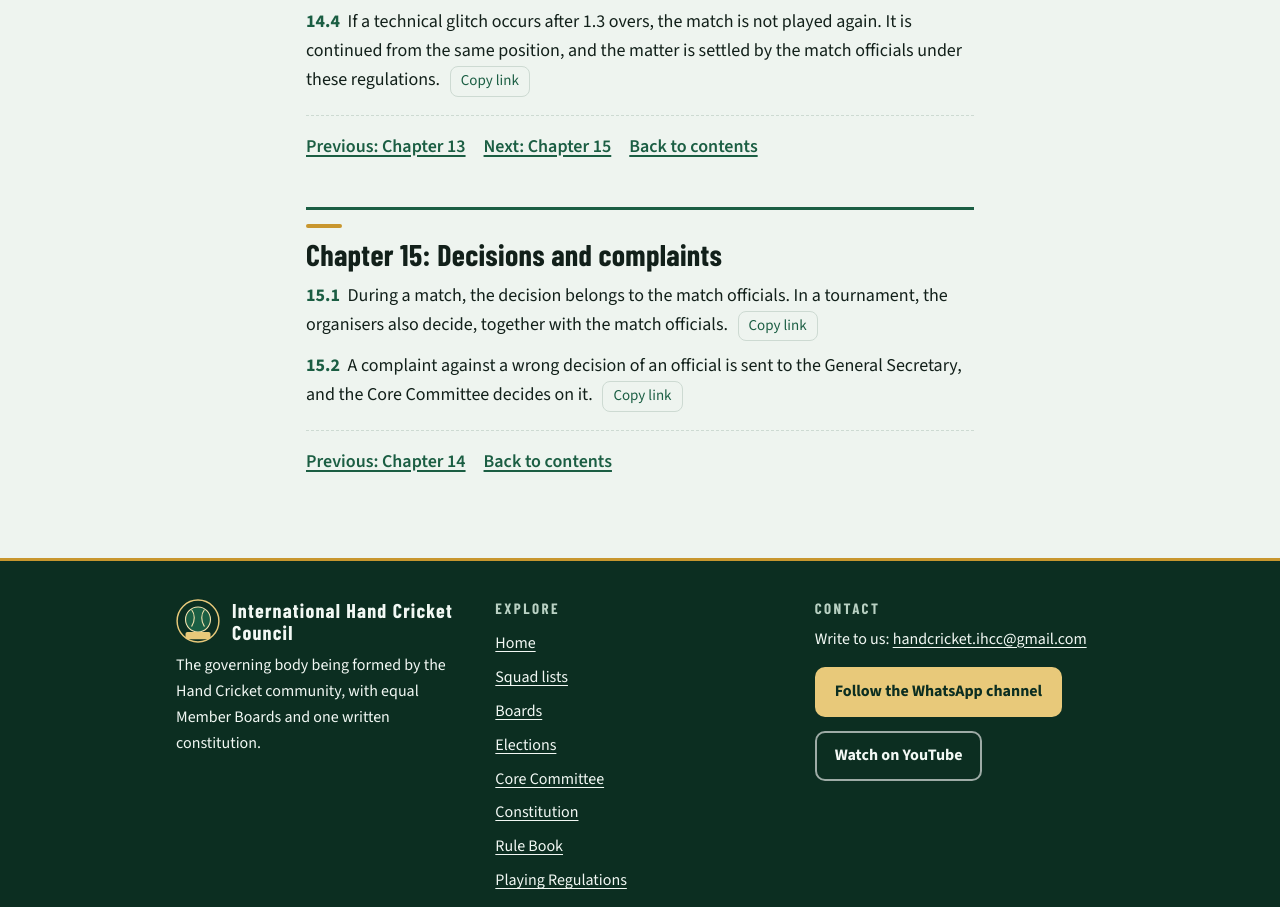
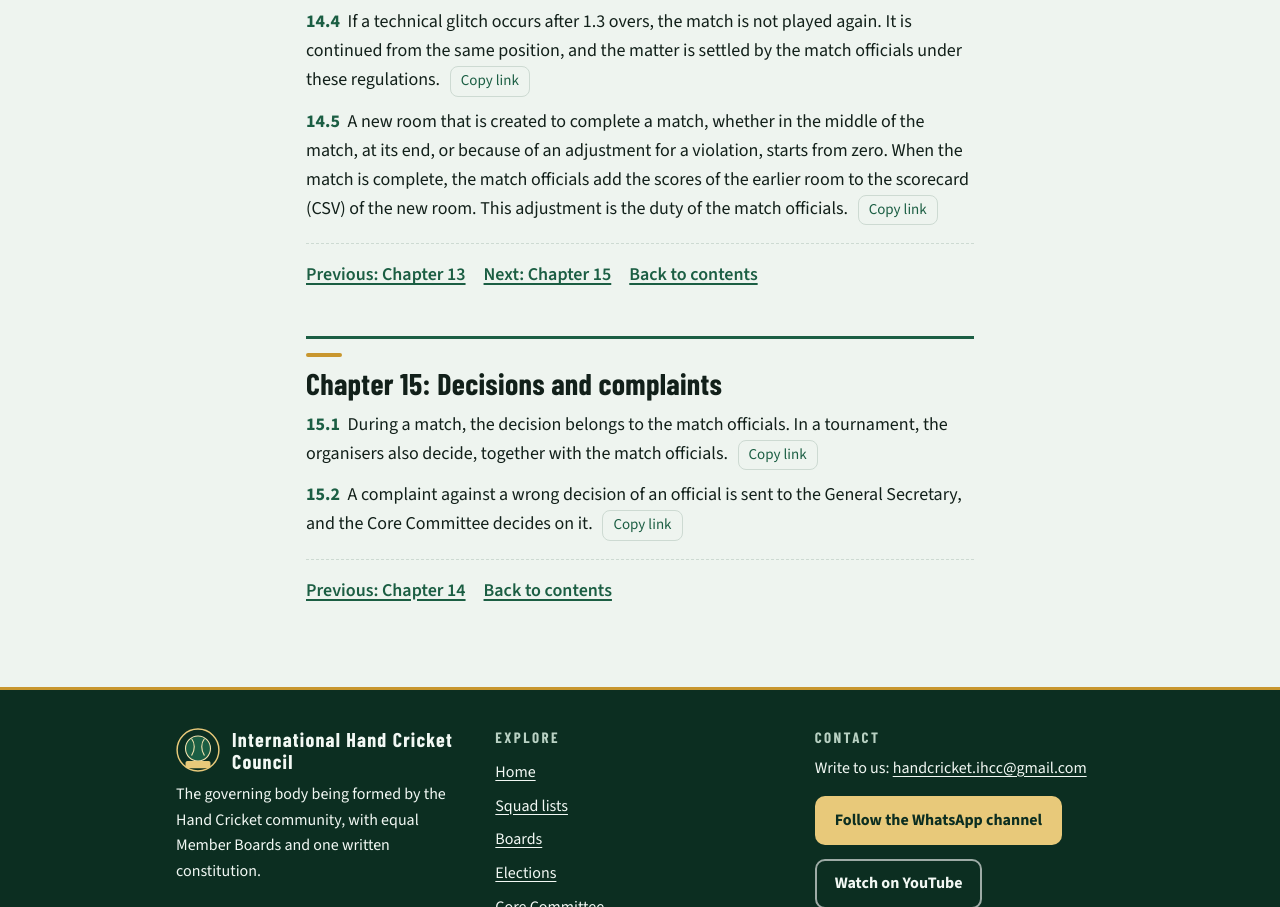
Before and after one commit to HandCricket-IHCC/handcricket-ihcc.github.io, a plain HTML site: page playing-regulations.html in a window 1280 px wide. Shown: the part 9735-10642 px from the top of the page. Drawn offline with Linux system fonts and the light colour scheme; no server answers.

Commit message:
Playing Regulations 14.5: new room scores
Co-Authored-By: Claude Sonnet 5.5 <noreply@anthropic.com>
Claude-Session: https://claude.ai/code/session_01Gvid68PdRX6aPmN6Hz4g22

```diff
--- a/playing-regulations.html
+++ b/playing-regulations.html
@@ -194,6 +194,7 @@
 <p class="cl" id="r-14-2"><span class="num">14.2</span> If a team is eliminated or disqualified, for any reason, the results of its earlier matches do not change. The teams that were to play it in the later matches get two points each.</p>
 <p class="cl" id="r-14-3"><span class="num">14.3</span> If a technical glitch occurs before 1.3 overs of the match have been played (one over and three balls), for example the room is not shown to all players, or all players are put out, and both officials approve it, a new room is created and the match is played again from the beginning. This limit is the same for T20, ODI and Test matches.</p>
 <p class="cl" id="r-14-4"><span class="num">14.4</span> If a technical glitch occurs after 1.3 overs, the match is not played again. It is continued from the same position, and the matter is settled by the match officials under these regulations.</p>
+<p class="cl" id="r-14-5"><span class="num">14.5</span> A new room that is created to complete a match, whether in the middle of the match, at its end, or because of an adjustment for a violation, starts from zero. When the match is complete, the match officials add the scores of the earlier room to the scorecard (CSV) of the new room. This adjustment is the duty of the match officials.</p>
 <p class="pn"><a href="#ch-13">Previous: Chapter 13</a> <a href="#ch-15">Next: Chapter 15</a> <a href="#tocH">Back to contents</a></p>
 <h2 id="ch-15">Chapter 15: Decisions and complaints</h2>
 <p class="cl" id="r-15-1"><span class="num">15.1</span> During a match, the decision belongs to the match officials. In a tournament, the organisers also decide, together with the match officials.</p>
```
Also changed, not shown: playing-regulations-draft.txt, tools/masters/playing.txt.
